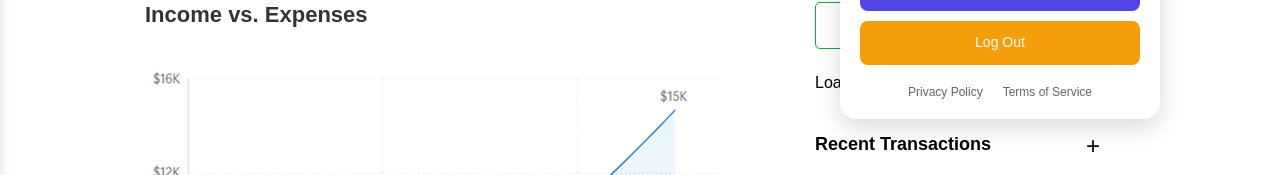
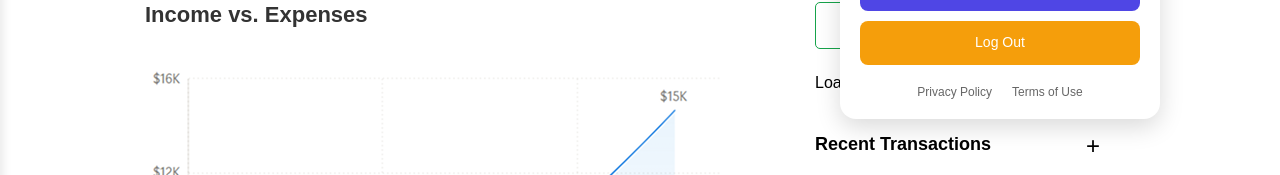
Before and after one commit to AliNadirov/personal-finance-tracker, a React (Vite) app: page /dashboard in a window 1280 px wide. Both pictures are taken after a click on the picture 1130 px from the left and 91 px from the top of the page. Shown: the part 220-395 px from the top of the page. Built offline with nearby package versions, Linux system fonts and the light colour scheme.

Commit message:
Settings Menu Word Correction

```diff
--- a/src/components/Header/SettingsMenu/SettingsMenu.jsx
+++ b/src/components/Header/SettingsMenu/SettingsMenu.jsx
@@ -36,7 +36,7 @@ export default function SettingsMenu() {
 
       <div className="menu-footer">
         <a onClick={() => navigate("/privacy-policy")}>Privacy Policy</a>
-        <a onClick={() => navigate("/terms-of-service")}>Terms of Service</a>
+        <a onClick={() => navigate("/terms-of-use")}>Terms of Use</a>
       </div>
     </div>
   );
```
